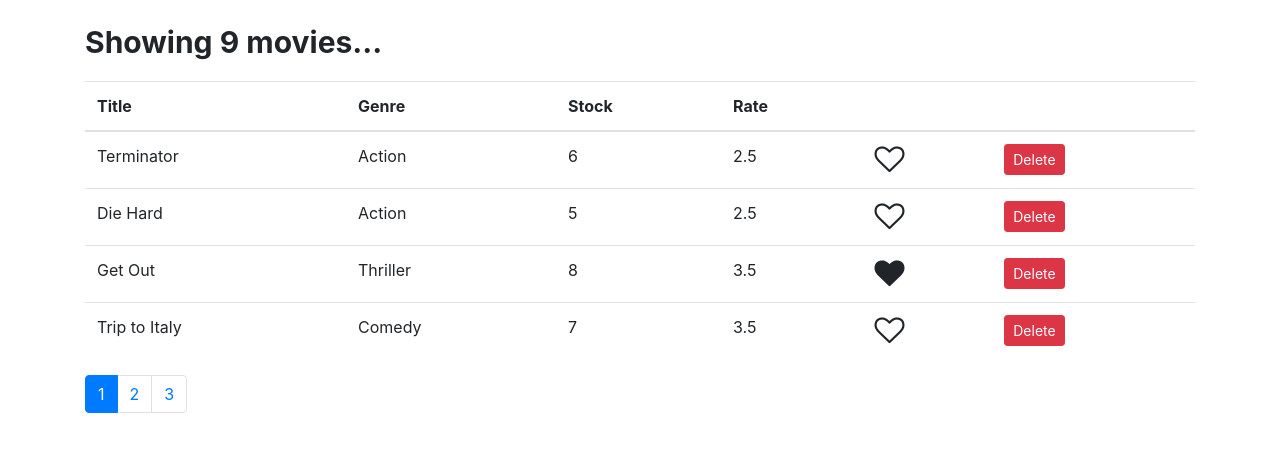
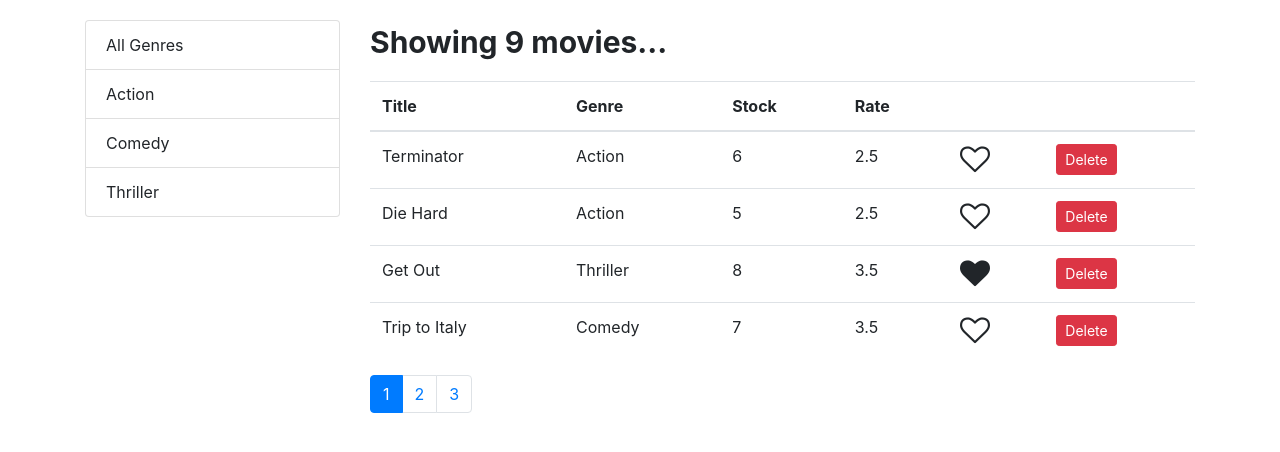
Before and after one commit to singhguri/Vidly-ReactJS, a React (Create React App) app: page / in a window 1280 px wide. Shown: the top 452 px of the page. Built offline with nearby package versions, Linux system fonts and the light colour scheme.

Commit message:
Filter Implementation

```diff
--- /dev/null
+++ b/src/components/common/listGroup.jsx
@@ -0,0 +1,36 @@
+import React from "react";
+
+const ListGroup = (props) => {
+  const {
+    items,
+    selectedGenre,
+    onItemSelect,
+    textProperty,
+    valueProperty,
+  } = props;
+  return (
+    <ul className="list-group">
+      {items.map((item) => (
+        <li
+          key={item[valueProperty]}
+          className={
+            item === selectedGenre
+              ? "list-group-item active"
+              : "list-group-item"
+          }
+          onClick={() => onItemSelect(item)}
+          style={{ cursor: "pointer" }}
+        >
+          {item[textProperty]}
+        </li>
+      ))}
+    </ul>
+  );
+};
+
+ListGroup.defaultProps = {
+  textProperty: "name",
+  valueProperty: "_id",
+};
+
+export default ListGroup;
--- a/src/components/common/pagination.jsx
+++ b/src/components/common/pagination.jsx
@@ -4,7 +4,7 @@
 
 const Pagination = (props) => {
   const { itemsCount, pageSize, onPageChange, currentPage } = props;
-  console.log(currentPage);
+  // console.log(currentPage);
 
   const pagesCount = Math.ceil(itemsCount / pageSize);
   if (pagesCount === 1) return null;
--- a/src/components/movies.jsx
+++ b/src/components/movies.jsx
@@ -1,15 +1,25 @@
 import React, { Component } from "react";
 import { getMovies } from "../services/fakeMovieService";
-import Like from "../components/common/like";
-import Pagination from "../components/common/pagination";
+import { getGenres } from "../services/fakeGenreService";
+import Like from "./common/like";
+import Pagination from "./common/pagination";
 import { paginate } from "../utils/paginate";
+import ListGroup from "./common/listGroup";
 
 class Movies extends Component {
   state = {
-    movies: getMovies(),
+    movies: [],
+    genres: [],
     pageSize: 4,
     currentPage: 1,
+    selectedGenre: "Action",
   };
+
+  componentDidMount() {
+    const genres = [{ name: "All Genres" }, ...getGenres()];
+
+    this.setState({ movies: getMovies(), genres: genres });
+  }
 
   handleDelete = (movie) => {
     const movies = this.state.movies.filter((m) => m._id !== movie._id);
@@ -28,6 +38,11 @@
     this.setState({ currentPage: page });
   };
 
+  handleGenreSelect = (genre) => {
+    // console.log(genre);
+    this.setState({ selectedGenre: genre, currentPage: 1 });
+  };
+
   styles = {
     fontSize: 30,
     fontWeight: "bold",
@@ -35,15 +50,35 @@
 
   render() {
     const { length: MovieCount } = this.state.movies;
-    const { pageSize, currentPage, movies: allMovies } = this.state;
+    const {
+      pageSize,
+      currentPage,
+      movies: allMovies,
+      selectedGenre,
+    } = this.state;
 
     if (MovieCount === 0) {
       return <p style={this.styles}>There are no movies...</p>;
     }
-    const movies = paginate(allMovies, currentPage, pageSize);
+
+    const filtered =
+      selectedGenre && selectedGenre._id
+        ? allMovies.filter((m) => m.genre._id === selectedGenre._id)
+        : allMovies;
+
+    const movies = paginate(filtered, currentPage, pageSize);
     return (
-      <div>
-        <p style={this.styles}>Showing {MovieCount} movies...</p>
+      <div className="row">
+        <div className="col-3">
+          <ListGroup
+            items={this.state.genres}
+            onItemSelect={this.handleGenreSelect}
+            selectedGenre={selectedGenre}
+          />
+        </div>
+
+        <div className="col">
+          <p style={this.styles}>Showing {filtered.length} movies...</p>
           <table className="table">
             <thead>
               <tr>
@@ -81,11 +116,12 @@
             </tbody>
           </table>
           <Pagination
-          itemsCount={MovieCount}
+            itemsCount={filtered.length}
             pageSize={pageSize}
             currentPage={currentPage}
             onPageChange={this.handlePageChange}
           />
+        </div>
       </div>
     );
   }
```
Lines whose indentation alone changed are shown as unchanged.
